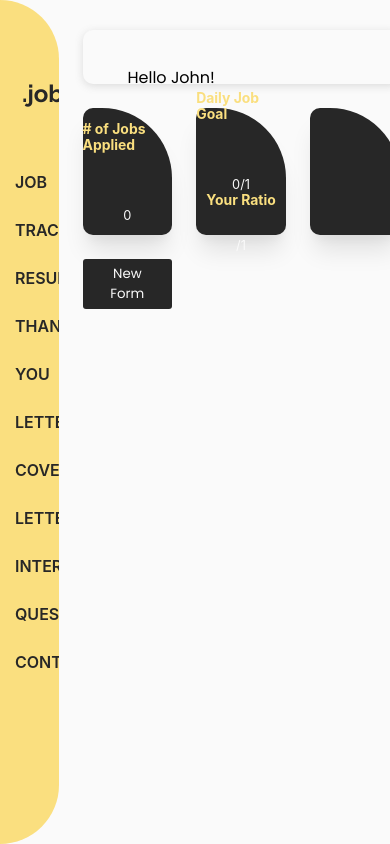
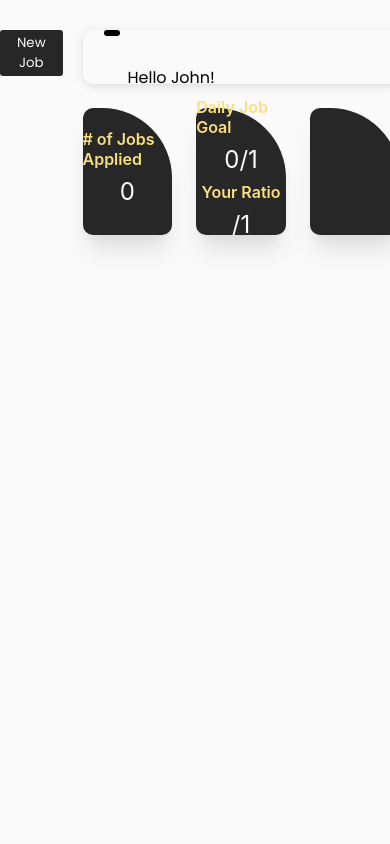
Before and after one commit to wesleyhedrick/JobFolder, a React (Create React App) app in the folder capstone-fe/: page /dashboard in a window 390 px wide. Built offline with nearby package versions, Linux system fonts and the light colour scheme.

Commit message:
got sidebar somewhat responsive

```diff
--- a/capstone-fe/src/components/Dashboard.jsx
+++ b/capstone-fe/src/components/Dashboard.jsx
@@ -1,5 +1,6 @@
 import { Link } from 'react-router-dom'
 import './styles/Dashboard.css'
+import './styles/DisplayPanel.css'
 import Sidebar from './Sidebar';
 import DisplayPanel from './DisplayPanel';
 import Settings from './Settings';
--- a/capstone-fe/src/components/DisplayPanel.jsx
+++ b/capstone-fe/src/components/DisplayPanel.jsx
@@ -94,13 +94,13 @@ function DisplayPanel({
                         return(
                             <div>
                     <Modal isOpen={contactsFeedbackModalIsOpen} onRequestClose={()=>setContactsFeedbackModalIsOpen(false)}>
-                        <div>
+                        <div className="data-confirm">
                             <h2>We added your new contact!</h2>
                             <button className="new-app-btn" onClick={()=> setContactsFeedbackModalIsOpen(false)}>Close</button>
                         </div>
                     </Modal>
                     <Modal isOpen={contactsModalIsOpen} onRequestClose={()=>setContactsModalIsOpen(false)}>
-                        <form onSubmit={createNewContact}>
+                        <form className="modal-form" onSubmit={createNewContact}>
                             <label htmlFor="name"></label>
                             <input type="text" name="name" id="name"/>
                             <label htmlFor="phone"></label>
@@ -127,7 +127,9 @@ function DisplayPanel({
                             </div>
                         </Modal>
                         <Modal isOpen={jobAppFormModalIsOpen} onRequestClose={()=> setJobAppFormModalIsOpen(false)}>
-                            <form onSubmit={(e)=>createNewAppRecord(e)} action="">
+
+                            {/* **added class** */}
+                            <form className="modal-form" onSubmit={(e)=>createNewAppRecord(e)} action="">
                                 <label htmlFor="company_name">Company Name</label>
                                 <input name="company_name" id="company_name"type="text"/>
 
@@ -151,13 +153,20 @@ function DisplayPanel({
 
                                 <label htmlFor="date_applied">Date Applied</label>
                                 <input type="date" name="date_applied" id="date_applied"/>
-                                <input type="submit" value="Submit"/>
+                                <input className="new-app-btn" type="submit" value="Submit"/>
                             </form>
                         </Modal>
 
+
+
+
+                        <div className="mel">
+
                         {displayOutPut.map(item => <div>{item.company_name} {item.role} {item.date_applied}</div>)}
-                        <button className="new-app-btn" onClick={()=> setJobAppFormModalIsOpen(true)}>New Form</button>
+                        <button className="new-app-btn" onClick={()=> setJobAppFormModalIsOpen(true)}>New Job</button>
+                        </div>
                     </div>
+
                 )
                 case 'interview-questions':
                     return(
@@ -166,7 +175,7 @@ function DisplayPanel({
                             <h1>Interview Question Submitted</h1>
                         </Modal>
                         <Modal isOpen={IQFormModalIsOpen} onRequestClose={()=> setIQFormModalIsOpen(false)}>
-                            <form onSubmit={createNewIQ}action="">
+                            <form className="modal-form" onSubmit={createNewIQ}action="">
                                 <label htmlFor="interview-question">Question</label>
                                 <input name="question" id="interview-question" type="text"/>
                                 <label htmlFor="interview-answer">Answer (If its summarizable)</label>
@@ -190,23 +199,31 @@ function DisplayPanel({
                     return(
                         <div className="display-panel">
                                 <Modal isOpen={docUploadModalIsOpen} onRequestClose={()=>setDocUploadModalIsOpen(false)}>
-                                    <form onSubmit={uploadDocument} method="POST" encType="multipart/form-data">
+
+                                    <form className="modal-form" onSubmit={uploadDocument} method="POST" encType="multipart/form-data">
                                         <label htmlFor="file">Select a File</label>
                                         <input type="file" name="file" id="file"/>
-                                        <input type="submit" value="Upload"/>
+                                        {/* add-class */}
+                                        <input className="modal-btn" type="submit" value="Upload"/>
                                     </form>
                                 </Modal>
+
+
                                 <Modal isOpen={docUploadFeedbackModalIsOpen} onRequestClose={()=>setDocUploadFeedbackModalIsOpen(false)}>
-                                    <div>
+                                    <div className="modal-form">
                                         <h2>Document Uploaded</h2>
                                         <button>Close</button>
                                     </div>
                                 </Modal>
+                                {/* add-class */}
                             <button className="new-app-btn" onClick={()=> {setDocUploadModalIsOpen(true)}}>Upload</button>
+
                             {
                                 displayOutPut.map(item => <div>{item.title} {item.doc_type}</div>)
                             }
+
                             Hello world
+
                         </div>
                     )
     }
--- a/capstone-fe/src/components/HeadsUpDisplay.jsx
+++ b/capstone-fe/src/components/HeadsUpDisplay.jsx
@@ -1,18 +1,20 @@
-import './styles/Dashboard.css'
+import './styles/HeadsUpDisplay.css'
 
 function HeadsUpDisplay({countOfJobs,appReality,appRatio,inspiration}) {
     return(
         <>
             <div className="head1">
-            <h6># of Jobs Applied</h6><br/>
-              <p>{countOfJobs}</p>
+            <span># of Jobs Applied</span>
+              <p className="count-in-head">{countOfJobs}</p>
             </div>
+
             <div className="head2">
-            <h6>Daily Job Goal</h6><br/>
-              <p>{appRatio}/1</p>
-              <h6>Your Ratio</h6>
-              <p>{appReality}/1</p>
+            <span>Daily Job Goal</span>
+              <p className="count-in-head">{appRatio}/1</p>
+              <span>Your Ratio</span>
+              <p className="count-in-head">{appReality}/1</p>
             </div>
+
             <div className="head3">{inspiration}</div>
         </>
     )
--- a/capstone-fe/src/components/InterviewQuestions.jsx
+++ b/capstone-fe/src/components/InterviewQuestions.jsx
@@ -6,7 +6,7 @@ function InterviewQuestions({changeDisplayOutput}){
     return (
         <div>
             {Array.from({length: 13}, (_,i)=> <div>Interview Question {i+1}</div>)}
-            <div className='job-tracker' onClick={(e)=> changeDisplayOutput(e.target.className)}>Back</div>
+            <div className='interview' onClick={(e)=> changeDisplayOutput(e.target.className)}>Back</div>
         </div>
     )
 }
--- a/capstone-fe/src/components/ResumeSummary.jsx
+++ b/capstone-fe/src/components/ResumeSummary.jsx
@@ -1,6 +1,6 @@
 function ResumeSummary({changeDisplayOutput}){
     return(
-        <div>
+        <div className="resume-summary">
             {Array.from({length: 13}, (_,i)=> <div>Resume {i+1}</div>)}
             <div className='job-tracker' onClick={(e)=> changeDisplayOutput(e.target.className)}>Back</div>
         </div>
--- a/capstone-fe/src/components/Sidebar.jsx
+++ b/capstone-fe/src/components/Sidebar.jsx
@@ -1,5 +1,6 @@
 import { HiMenu } from "react-icons/hi";
-import './styles/Dashboard.css'
+import { HiX } from "react-icons/hi";
+import './styles/Sidebar.css'
 import {
     Link
 } from 'react-router-dom';
@@ -19,18 +20,22 @@ function Sidebar({id, getSummaryData}) {
 
 
     return (
-        <>
+    <>
+        <input type="checkbox" name="" id="check" />
             <div className="sidebar-container">
-            <label for="" class="menu-btn"><i class="HiMenu"></i></label>
+                <label for="check">
+                    <i class={HiX} id="times"></i>
+                    <i class={HiMenu} id="bars"></i>
+                </label>
                 <div className="sidebar">
                     <h1>.jobfolder</h1>
                     {navBarItems.map(item =>
                         <div onClick={(e)=>getSummaryData(e)} className={item.value}>{item.content}</div>)
                     }
                     <div className='contacts' onClick={(e)=>getSummaryData(e)}>Contacts</div>
-                </div>
             </div>
-        </>
+        </div>
+    </>
     )
 }
 
--- a/capstone-fe/src/components/styles/Dashboard.css
+++ b/capstone-fe/src/components/styles/Dashboard.css
@@ -1,5 +1,4 @@
-body,
-html {
+body {
     height: 100vh;
     background: #fafafa;
 }
@@ -18,118 +17,6 @@ html {
         "sidebar main main main"
         "sidebar main main main";
 }
-
-/* * Start Sidebar*/
-
-.sidebar-container {
-    font-size: 1rem;
-    grid-area: sidebar;
-    background-color: #fadf7f;
-    -webkit-border-top-right-radius: 100px;
-    -webkit-border-bottom-right-radius: 100px;
-    -moz-border-radius-topright: 100px;
-    -moz-border-radius-bottomright: 100px;
-    border-top-right-radius: 100px;
-    border-bottom-right-radius: 100px;
-    padding-top: 70px;
-    color: #272727;
-    top: 0;
-    left: 0;
-    height: 100vh;
-    cursor: pointer;
-}
-
-.sidebar {
-    width: 100%;
-    padding-left: 15px;
-    line-height: 3rem;
-    text-transform: uppercase;
-    font-weight: 600;
-    overflow: hidden;
-}
-
-.sidebar :hover {
-    color: #767676;
-    transition: 0.6s ease;
-}
-
-h1 {
-    text-transform: none;
-    font-family: "Raleway", sans-serif;
-    font-size: 1.5rem;
-    margin-left: 7px;
-    padding-bottom: 40px;
-}
-
-/* * End  Sidebars */
-
-/* * Start Heads Up Display */
-
-.head1 {
-    font-size: 1.3rem;
-    display: flex;
-    justify-content: center;
-    align-items: center;
-    flex-direction: column;
-    grid-area: head1;
-    background: #272727;
-    color: #fadf7f;
-    -webkit-border-radius: 10px;
-    -webkit-border-top-right-radius: 70px;
-    -moz-border-radius: 10px;
-    -moz-border-radius-topright: 70px;
-    border-radius: 10px;
-    border-top-right-radius: 70px;
-    box-shadow: rgba(0, 0, 0, 0.1) 0px 20px 25px -5px,
-        rgba(0, 0, 0, 0.04) 0px 10px 10px -5px;
-}
-
-.head2 {
-    font-size: 1.3rem;
-    display: flex;
-    justify-content: center;
-    align-items: center;
-    flex-direction: column;
-    grid-area: head1;
-    background: #272727;
-    color: #fadf7f;
-    -webkit-border-radius: 10px;
-    -webkit-border-top-right-radius: 70px;
-    -moz-border-radius: 10px;
-    -moz-border-radius-topright: 70px;
-    border-radius: 10px;
-    border-top-right-radius: 70px;
-    box-shadow: rgba(0, 0, 0, 0.1) 0px 20px 25px -5px,
-        rgba(0, 0, 0, 0.04) 0px 10px 10px -5px;
-}
-
-.head3 {
-    font-size: 1.3rem;
-    display: flex;
-    justify-content: center;
-    align-items: center;
-    grid-area: head1;
-    background: #272727;
-    color: #fadf7f;
-    -webkit-border-radius: 10px;
-    -webkit-border-top-right-radius: 70px;
-    -moz-border-radius: 10px;
-    -moz-border-radius-topright: 70px;
-    border-radius: 10px;
-    border-top-right-radius: 70px;
-    box-shadow: rgba(0, 0, 0, 0.1) 0px 20px 25px -5px,
-        rgba(0, 0, 0, 0.04) 0px 10px 10px -5px;
-}
-
-.head2 {
-    grid-area: head2;
-}
-
-.head3 {
-    grid-area: head3;
-}
-
-/* * End Heads Up Display */
 
 /* * Start Settings */
 
@@ -152,36 +39,13 @@ h1 {
 
 /* * End settings */
 
-/* * Start Display Panel */
+/* **Start Job modal** */
 
-.display-panel {
-    grid-area: main;
-    background-color: #fafafa;
-    box-shadow: rgba(0, 0, 0, 0.1) 0px 20px 25px -5px,
-        rgba(0, 0, 0, 0.04) 0px 10px 10px -5px;
+.modal-form > label {
+    color: black;
 }
 
-.new-app-btn {
-    font-family: "Poppins", sans-serif;
-    background: #272727;
-    color: #fafafa;
-    border: none;
-    padding: 5px 17px;
-    border-radius: 3px;
-    cursor: pointer;
-    transition: 0.4s all ease-in-out;
-}
-
-.new-app-btn:hover {
-    background: #fadf7f;
-    color: #272727;
-}
-
-/* * End Display Panel */
-
-/* **Start Job modal** */
-
-.job-modal {
+.modal-form {
     margin-top: 30px;
     display: flex;
     flex-direction: column;
@@ -190,11 +54,7 @@ h1 {
     width: 100%;
 }
 
-.job-modal > label {
-    color: black;
-}
-
-.job-modal-btn {
+.modal-btn {
     margin-top: 30px;
     font-family: "Poppins", sans-serif;
     background: #272727;
@@ -206,7 +66,7 @@ h1 {
     transition: 0.4s all ease-in-out;
 }
 
-.job-modal-btn:hover {
+.modal-btn:hover {
     background: #fadf7f;
     color: #272727;
 }
@@ -214,22 +74,6 @@ h1 {
 /* **End Job Modal** */
 
 /* * Start Interview questions */
-
-.interview-sub {
-    margin-top: 150px;
-    display: flex;
-    justify-content: center;
-    align-items: center;
-}
-
-/* .interview-questions {
-    margin-top: 30px;
-    display: flex;
-    flex-direction: column;
-    justify-content: center;
-    align-items: center;
-    width: 100%;
-} */
 
 /* * End Interview questions */
 
@@ -244,7 +88,13 @@ h1 {
 }
 /* * End Data confirm */
 
-/** Modal  */
+/** Contacts  */
+
+contacts {
+    background-color: blue;
+}
+
+/* **End of Contacts** */
 
 /* ** Media Queries */
 
--- /dev/null
+++ b/capstone-fe/src/components/styles/DisplayPanel.css
@@ -0,0 +1,28 @@
+/* * Start Display Panel */
+
+.display-panel {
+    grid-area: main;
+    background-color: #fafafa;
+    box-shadow: rgba(0, 0, 0, 0.1) 0px 20px 25px -5px,
+        rgba(0, 0, 0, 0.04) 0px 10px 10px -5px;
+}
+
+.new-app-btn {
+    text-align: center;
+    font-family: "Poppins", sans-serif;
+    background: #272727;
+    color: #fafafa;
+    border: none;
+    padding: 3px 17px;
+    border-radius: 3px;
+    cursor: pointer;
+    transition: 0.4s all ease-in-out;
+    margin-top: 30px;
+}
+
+.new-app-btn:hover {
+    background: #fadf7f;
+    color: #272727;
+}
+
+/* * End Display Panel */
--- /dev/null
+++ b/capstone-fe/src/components/styles/HeadsUpDisplay.css
@@ -0,0 +1,79 @@
+/* * Start Heads Up Display */
+
+.head1 {
+    font-size: 1.5rem;
+    display: flex;
+    justify-content: center;
+    align-items: center;
+    flex-direction: column;
+    grid-area: head1;
+    background: #272727;
+    color: #fadf7f;
+    -webkit-border-radius: 10px;
+    -webkit-border-top-right-radius: 70px;
+    -moz-border-radius: 10px;
+    -moz-border-radius-topright: 70px;
+    border-radius: 10px;
+    border-top-right-radius: 70px;
+    box-shadow: rgba(0, 0, 0, 0.1) 0px 20px 25px -5px,
+        rgba(0, 0, 0, 0.04) 0px 10px 10px -5px;
+}
+
+span {
+    font-size: 1rem;
+    font-weight: 600;
+    margin: 0;
+}
+
+.count-in-head {
+    font-size: 1.5rem;
+    margin: 0;
+    line-height: 45px;
+}
+
+.head2 {
+    font-size: 1.3rem;
+    display: flex;
+    justify-content: center;
+    align-items: center;
+    flex-direction: column;
+    grid-area: head1;
+    background: #272727;
+    color: #fadf7f;
+    -webkit-border-radius: 10px;
+    -webkit-border-top-right-radius: 70px;
+    -moz-border-radius: 10px;
+    -moz-border-radius-topright: 70px;
+    border-radius: 10px;
+    border-top-right-radius: 70px;
+    box-shadow: rgba(0, 0, 0, 0.1) 0px 20px 25px -5px,
+        rgba(0, 0, 0, 0.04) 0px 10px 10px -5px;
+}
+
+.head3 {
+    font-size: 1.3rem;
+    display: flex;
+    justify-content: center;
+    align-items: center;
+    grid-area: head1;
+    background: #272727;
+    color: #fadf7f;
+    -webkit-border-radius: 10px;
+    -webkit-border-top-right-radius: 70px;
+    -moz-border-radius: 10px;
+    -moz-border-radius-topright: 70px;
+    border-radius: 10px;
+    border-top-right-radius: 70px;
+    box-shadow: rgba(0, 0, 0, 0.1) 0px 20px 25px -5px,
+        rgba(0, 0, 0, 0.04) 0px 10px 10px -5px;
+}
+
+.head2 {
+    grid-area: head2;
+}
+
+.head3 {
+    grid-area: head3;
+}
+
+/* * End Heads Up Display */
--- /dev/null
+++ b/capstone-fe/src/components/styles/Sidebar.css
@@ -0,0 +1,79 @@
+/* * Start Sidebar*/
+
+.sidebar-container {
+    -webkit-border-top-right-radius: 100px;
+    -webkit-border-bottom-right-radius: 100px;
+    -moz-border-radius-topright: 100px;
+    -moz-border-radius-bottomright: 100px;
+    font-size: 1rem;
+    height: 100vh;
+    position: absolute;
+    z-index: 1;
+    transition: 0.5s ease;
+    transform: translateX(-250px);
+    width: 220px;
+    grid-area: sidebar;
+    background-color: #fadf7f;
+    border-top-right-radius: 100px;
+    border-bottom-right-radius: 100px;
+    padding-top: 70px;
+    color: #272727;
+    top: 0;
+    left: 0;
+    height: 100vh;
+    cursor: pointer;
+}
+
+.sidebar {
+    width: 100%;
+    padding-left: 15px;
+    line-height: 3rem;
+    text-transform: uppercase;
+    font-weight: 600;
+    overflow: hidden;
+}
+
+.sidebar :hover {
+    color: #ffffff;
+    transition: 0.6s ease;
+}
+
+h1 {
+    text-transform: none;
+    font-family: "Raleway", sans-serif;
+    font-size: 1.5rem;
+    margin-left: 7px;
+    padding-bottom: 40px;
+}
+
+#check {
+    -webkit-appearance: none;
+    visibility: hidden;
+    display: none;
+}
+
+#times {
+    position: absolute;
+    right: -150px;
+    top: 30px;
+    font-size: 25px;
+    border-radius: 3px;
+    color: #fff;
+    padding: 3px 8px;
+    cursor: pointer;
+    background-color: #000;
+}
+
+#bars {
+    background-color: rgb(219, 20, 20);
+}
+
+#check:checked ~ .sidebar-container {
+    transform: translateX(0);
+}
+
+#check:checked ~ .sidebar-container #bars {
+    display: none;
+}
+
+/* * End  Sidebars */
```
